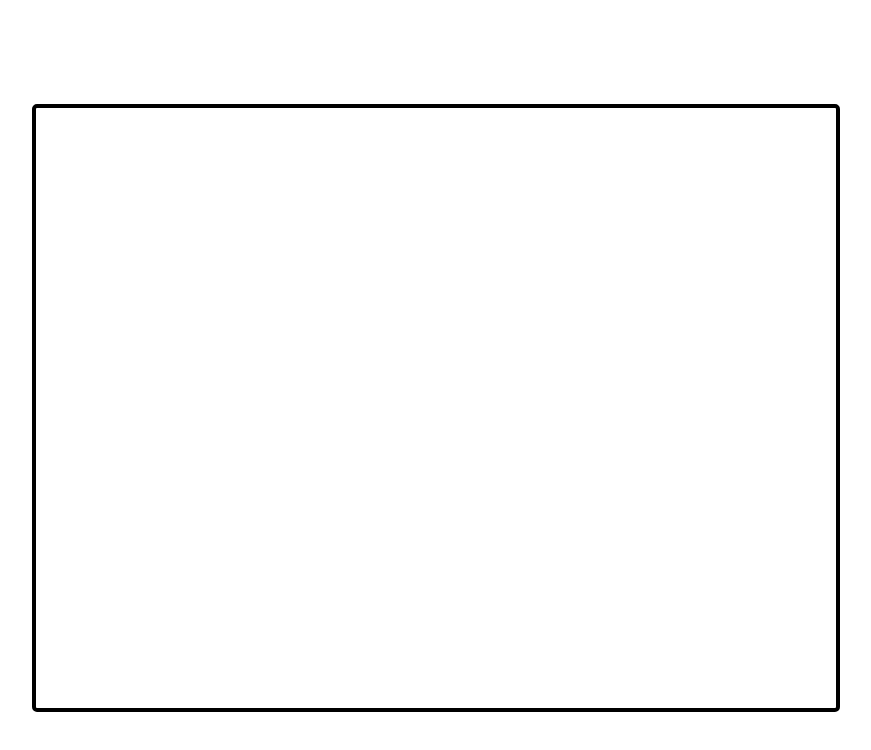
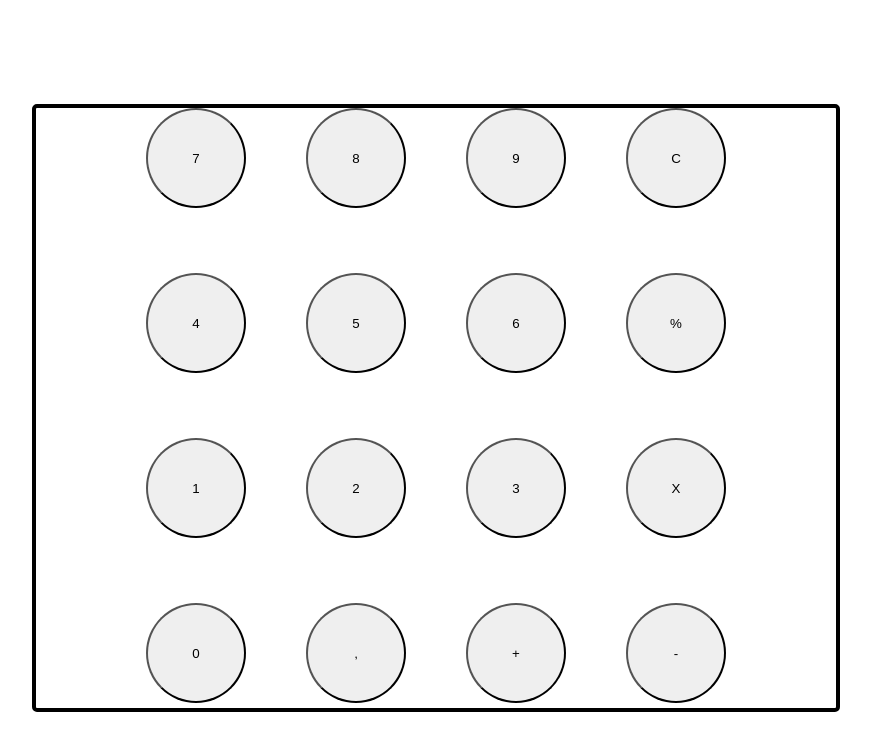
Before and after one commit to MolkAmilcar/Calculadora, a plain HTML site: page index.html in a window 1280 px wide. Shown: the whole page, without its empty margins (204-1075 px from the left). Drawn offline with Linux system fonts and the light colour scheme.

Commit message:
base de botones circulares

```diff
--- a/css/styles.css
+++ b/css/styles.css
@@ -9,4 +9,18 @@
     height: 600px;
     border: 4px solid #000;
     border-radius: 5px;
+    display: flex;
+    justify-content: center;
 }
+
+.grid{
+    display: grid;
+    grid-template-columns: repeat(4, 1fr);
+    grid-template-rows: repeat(4, 1fr);
+    gap: 60px;
+}
+.btn{
+    width: 100px;
+    height: 100px;
+    border-radius: 50%;
+}
--- a/index.html
+++ b/index.html
@@ -10,8 +10,33 @@
 <body>
 
     <div class="contenedor">
-        <div class="borde-calculadora"></div>
+        <div class="borde-calculadora">
+            <div class="grid">
+                <button class="btn">7</button>
+                <button class="btn">8</button>
+                <button class="btn">9</button>
+                <button class="btn">C</button>
+
+                <button class="btn">4</button>
+                <button class="btn">5</button>
+                <button class="btn">6</button>
+                <button class="btn">%</button>
+
+                <button class="btn">1</button>
+                <button class="btn">2</button>
+                <button class="btn">3</button>
+                <button class="btn">X</button>
+
+                <button class="btn">0</button>
+                <button class="btn">,</button>
+                <button class="btn">+</button>
+                <button class="btn">-</button>
+
+        </div>
+        </div>
     </div>
+
+
 
 </body>
 </html>
```
